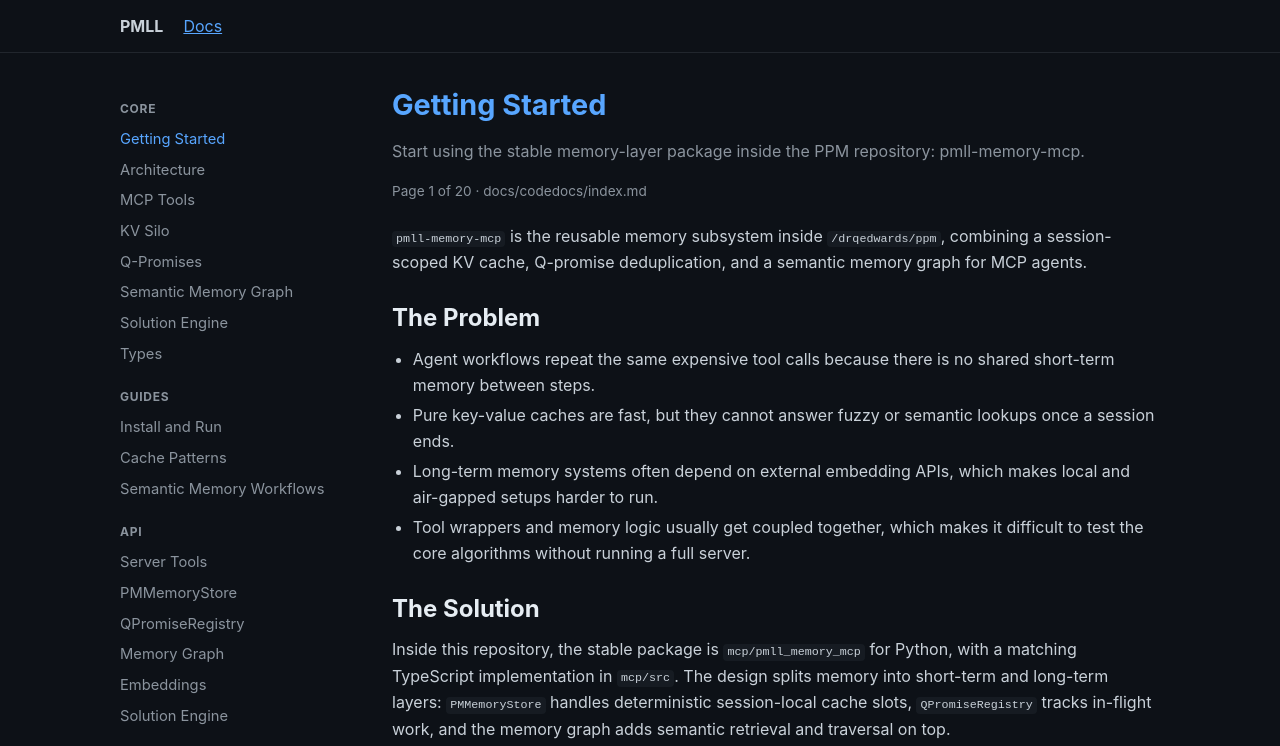
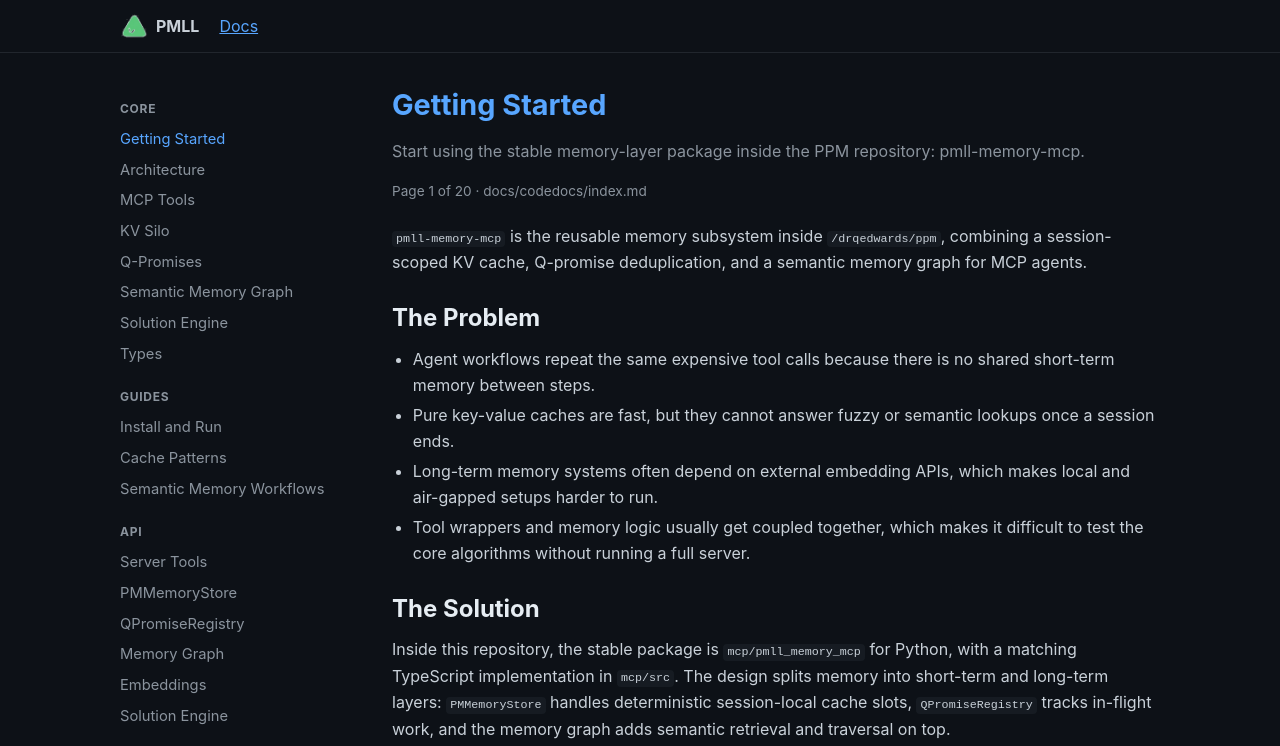
Before and after one commit to drQedwards/pmll, an Eleventy site: page src/docs/page.njk in a window 1280 px wide. Shown: the top 746 px of the page. Built offline with nearby package versions, Linux system fonts and the light colour scheme; Eleventy itself is replaced by a stand-in of ours; files that its build step writes are made by us from their sources.

Commit message:
Add the green face to the Pages header and tab icon.

```diff
--- a/src/_includes/docs.njk
+++ b/src/_includes/docs.njk
@@ -4,6 +4,7 @@
   <meta charset="utf-8" />
   <meta name="viewport" content="width=device-width, initial-scale=1" />
   <title>{% if doc.title %}{{ doc.title }}{% else %}{{ title }}{% endif %} · PMLL</title>
+  <link rel="icon" href="{{ '/assets/evil-face.png' | url }}" type="image/png" />
   <style>
     :root { --bg: #0d1117; --fg: #c9d1d9; --muted: #8b949e; --accent: #58a6ff; --line: #21262d; --card: #161b22; }
     * { margin: 0; padding: 0; box-sizing: border-box; }
@@ -12,7 +13,8 @@
     a { color: var(--accent); }
     .top { border-bottom: 1px solid var(--line); }
     .top-inner { max-width: 1080px; margin: 0 auto; display: flex; gap: 1.25rem; align-items: center; min-height: 3.25rem; padding: 0 1.25rem; }
-    .brand { color: var(--fg); text-decoration: none; font-weight: 650; }
+    .brand { color: var(--fg); text-decoration: none; font-weight: 650; display: inline-flex; align-items: center; gap: .5rem; }
+    .face { width: 28px; height: 28px; display: block; }
     .layout { max-width: 1080px; margin: 0 auto; display: grid; grid-template-columns: 240px 1fr; gap: 2rem; padding: 1.75rem 1.25rem 4rem; }
     .side a { display: block; color: var(--muted); text-decoration: none; padding: .2rem 0; font-size: .92rem; }
     .side a:hover, .side a[aria-current="page"] { color: var(--accent); }
@@ -45,7 +47,7 @@
 <body>
   <header class="top">
     <div class="top-inner">
-      <a class="brand" href="{{ '/' | url }}">PMLL</a>
+      <a class="brand" href="{{ '/' | url }}"><img class="face" src="{{ '/assets/evil-face.png' | url }}" alt="" width="28" height="28" />PMLL</a>
       <a href="{{ '/docs/' | url }}">Docs</a>
     </div>
   </header>
```
Also changed, not shown: src/assets/evil-face.png (added), src/index.html.
